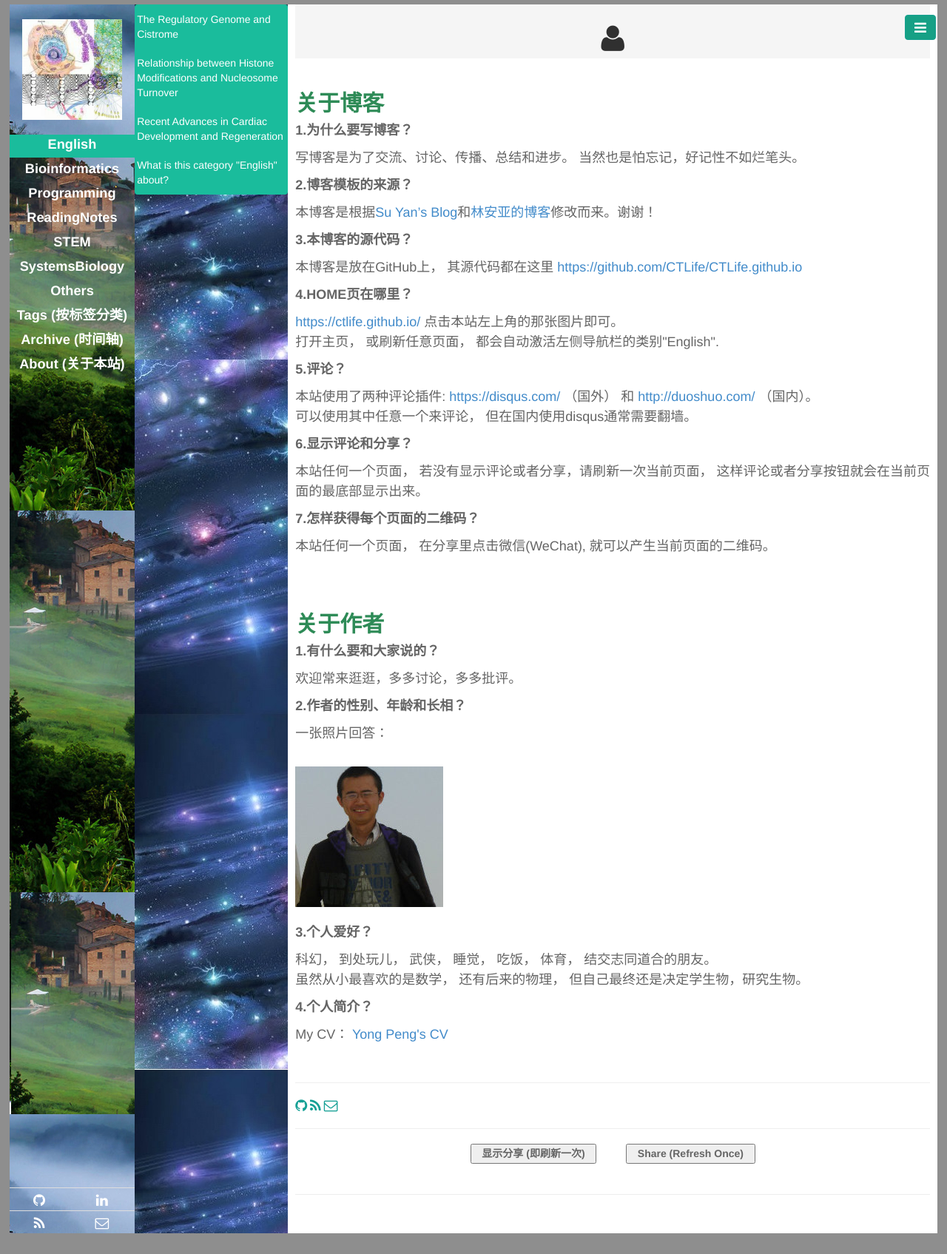
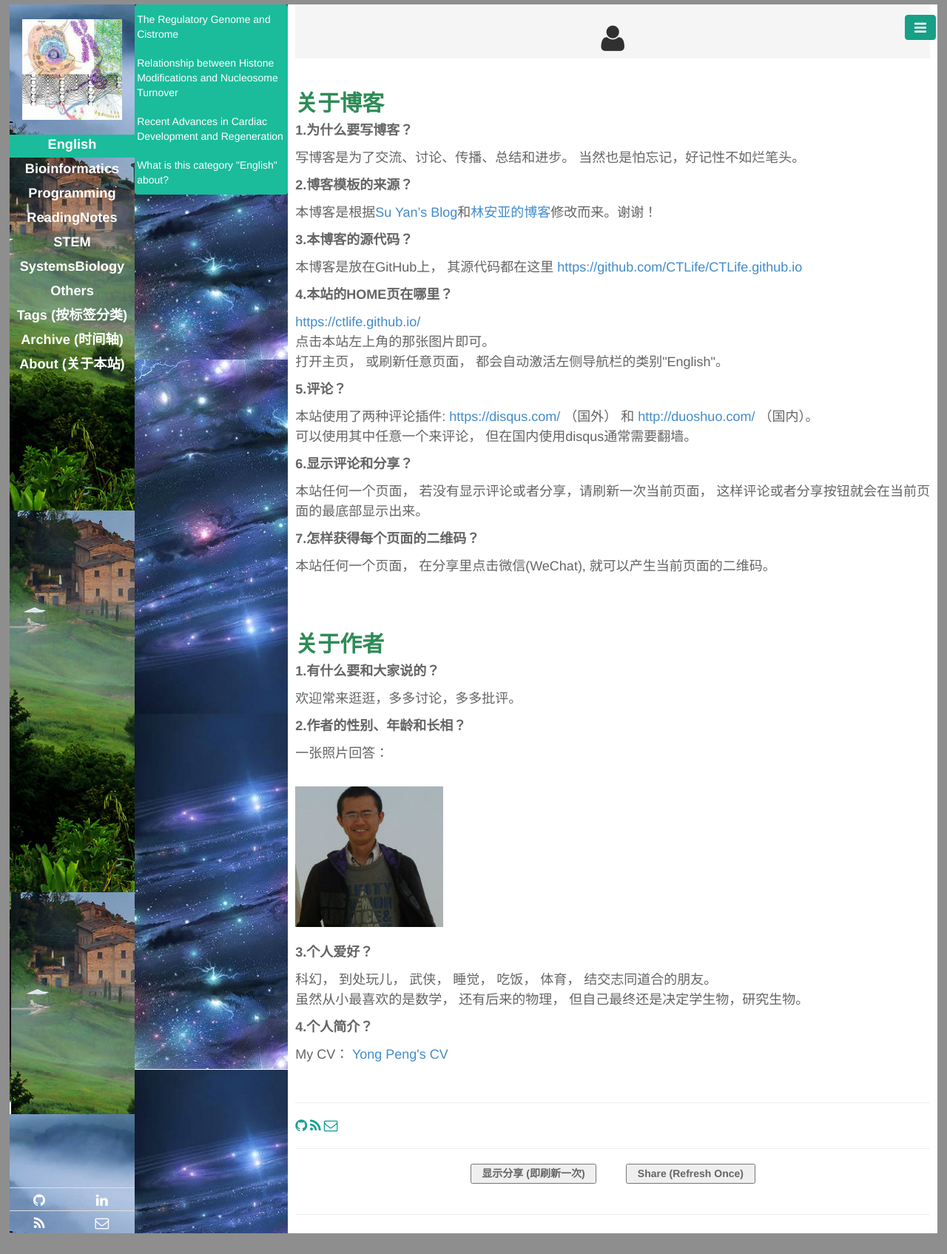
Before and after one commit to CTLife/CTLife.github.io, a Jekyll site: the page built from pages/about.html, in a window 1280 px wide. Shown: the whole page at 74% size. Built offline with Jekyll 4.4.1, drawn with Linux system fonts in a browser that asks for light colours; Markdown is read by kramdown in place of the engine named in the settings.

Commit message:
Update about.html

```diff
--- a/pages/about.html
+++ b/pages/about.html
@@ -12,9 +12,10 @@
     <p style=font-size:18px>  本博客是根据<a href="https://github.com/suyan/suyan.github.io">Su Yan’s Blog</a>和<a href="https://github.com/lay1010/lay1010.github.io">林安亚的博客</a>修改而来。谢谢！</p>
 <p style=font-size:18px><b>3.本博客的源代码？</b></p>
     <p style=font-size:18px>  本博客是放在GitHub上， 其源代码都在这里<a href="https://github.com/CTLife/CTLife.github.io"> https://github.com/CTLife/CTLife.github.io</a></p>
-<p style=font-size:18px><b>4.HOME页在哪里？</b></p>
-    <p style=font-size:18px>  <a href="https://ctlife.github.io/"> https://ctlife.github.io/</a> 点击本站左上角的那张图片即可。<br>
-    打开主页， 或刷新任意页面， 都会自动激活左侧导航栏的类别"English".</p>
+<p style=font-size:18px><b>4.本站的HOME页在哪里？</b></p>
+    <p style=font-size:18px>  <a href="https://ctlife.github.io/"> https://ctlife.github.io/</a>
+     <br>点击本站左上角的那张图片即可。<br>
+         打开主页， 或刷新任意页面， 都会自动激活左侧导航栏的类别"English"。</p>
 <p style=font-size:18px><b>5.评论？</b></p>
     <p style=font-size:18px> 本站使用了两种评论插件: <a href="https://disqus.com/">  https://disqus.com/ </a> （国外） 和 <a href="http://duoshuo.com/">  http://duoshuo.com/  </a> （国内）。
     <br> 可以使用其中任意一个来评论， 但在国内使用disqus通常需要翻墙。</p>
```
